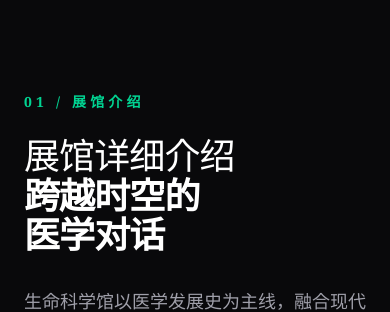
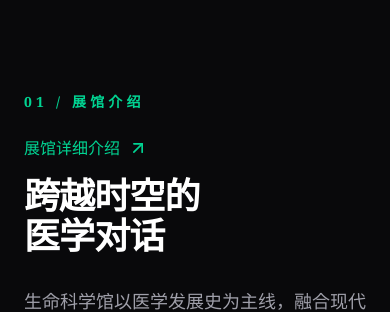
Before and after one commit to jinjunhui-12345/smkxg5, a React (Vite) app: page / in a window 390 px wide. Shown: the part 880-1192 px from the top of the page. Built offline with nearby package versions, Linux system fonts and the light colour scheme.

Commit message:
feat: Enhance external links and validation
Adds external links to exhibition details and panoramic tours.
Improves phone number validation in the reservation form.
Updates opening hours information with a link to the official WeChat account.

```diff
--- a/src/sections/About.tsx
+++ b/src/sections/About.tsx
@@ -1,4 +1,5 @@
 import { motion, useScroll, useTransform } from 'motion/react';
+import { ArrowUpRight } from 'lucide-react';
 import { useRef } from 'react';
 
 export default function About() {
@@ -34,13 +35,23 @@ export default function About() {
             >
               01 / 展馆介绍
             </motion.h2>
-            <motion.h3
+            <motion.div
               variants={{ hidden: { opacity: 0, y: 30 }, visible: { opacity: 1, y: 0, transition: { duration: 0.8, ease: [0.16, 1, 0.3, 1] } } }}
-              className="text-4xl md:text-6xl font-bold tracking-tight mb-8 leading-[1.1]"
+              className="mb-8"
             >
-            <span className="font-medium"><a href="https://lsmdescription.pages.dev/">展馆详细介绍</a></span><br/>
-              跨越时空的<br />医学对话
-            </motion.h3>
+              <a
+                href="https://lsmdescription.pages.dev/"
+                target="_blank"
+                rel="noopener noreferrer"
+                className="group inline-flex items-center gap-2 text-emerald-400 hover:text-emerald-300 font-medium mb-4 transition-all duration-300 hover:-translate-y-1"
+              >
+                <span>展馆详细介绍</span>
+                <ArrowUpRight className="w-5 h-5 transition-transform group-hover:translate-x-1 group-hover:-translate-y-1" />
+              </a>
+              <h3 className="text-4xl md:text-6xl font-bold tracking-tight leading-[1.1]">
+                跨越时空的<br />医学对话
+              </h3>
+            </motion.div>
             <motion.p
               variants={{ hidden: { opacity: 0, y: 30 }, visible: { opacity: 1, y: 0, transition: { duration: 0.8, ease: [0.16, 1, 0.3, 1] } } }}
               className="text-lg text-zinc-400 leading-relaxed mb-8 max-w-xl"
--- a/src/sections/Exhibition.tsx
+++ b/src/sections/Exhibition.tsx
@@ -59,10 +59,12 @@ export default function Exhibition() {
             initial={{ opacity: 0, x: -20 }}
             whileInView={{ opacity: 1, x: 0 }}
             viewport={{ once: true }}
-            href="#"
-            className="group flex items-center gap-2 text-emerald-400 hover:text-emerald-300 transition-colors"
+            href="https://www.720yuntu.com/720v2/player/269564"
+            target="_blank"
+            rel="noopener noreferrer"
+            className="group flex items-center gap-2 text-emerald-400 hover:text-emerald-300 transition-all duration-300 hover:-translate-y-1"
           >
-            <span className="font-medium"><a href="https://www.720yuntu.com/720v2/player/269564">进入全景展厅</a></span>
+            <span className="font-medium">进入全景展厅</span>
             <ArrowUpRight className="w-5 h-5 transition-transform group-hover:translate-x-1 group-hover:-translate-y-1" />
           </motion.a>
         </div>
--- a/src/sections/Reservation.tsx
+++ b/src/sections/Reservation.tsx
@@ -22,6 +22,12 @@ export default function Reservation() {
     e.preventDefault();
     if (!formData.name || !formData.identity || !formData.phone || !formData.visit_date || !formData.visit_time) {
       alert('请填写必填项（姓名、身份/人数、电话、日期、时间）');
+      return;
+    }
+
+    const phoneRegex = /^1\d{10}$/;
+    if (!phoneRegex.test(formData.phone)) {
+      alert('请输入正确的11位手机号码（以1开头）');
       return;
     }
 
@@ -84,7 +90,8 @@ export default function Reservation() {
                 </div>
                 <div>
                   <p className="font-medium text-white">开放时间</p>
-                  <p className="text-sm">-----------</p>
+                  <p className="text-sm">开放日不定，详见公众号</p>
+                  <strong><a href="https://mp.weixin.qq.com/mp/profile_ext?action=home&__biz=Mzg5Nzg2MjA0NA==">--点击跳转--</a></strong>
                 </div>
               </motion.div>
               <motion.div variants={itemVariants} className="flex items-center gap-4 text-zinc-300">
@@ -185,15 +192,16 @@ export default function Reservation() {
 
               <motion.div variants={itemVariants} className="space-y-2">
                 <label className="text-sm font-medium text-zinc-400 flex items-center gap-2">
-                  <Phone className="w-4 h-4" /> 联系电话 <span className="text-emerald-500">*</span>
+                  <Phone className="w-4 h-4" / > 联系电话 <span className="text-emerald-500">*</span>
                 </label>
                 <input
                   type="tel"
                   required
                   value={formData.phone}
-                  onChange={(e) => setFormData({...formData, phone: e.target.value})}
+                  onChange={(e) => setFormData({...formData, phone: e.target.value.replace(/\D/g, '').slice(0, 11)})}
                   className="w-full bg-black/50 border border-white/10 rounded-xl px-4 py-3 text-white focus:outline-none focus:ring-2 focus:ring-emerald-500/50 transition-all"
-                  placeholder="请输入手机号码"
+                  placeholder="请输入11位手机号码"
+                  pattern="1[0-9]{10}"
                 />
               </motion.div>
 
```
